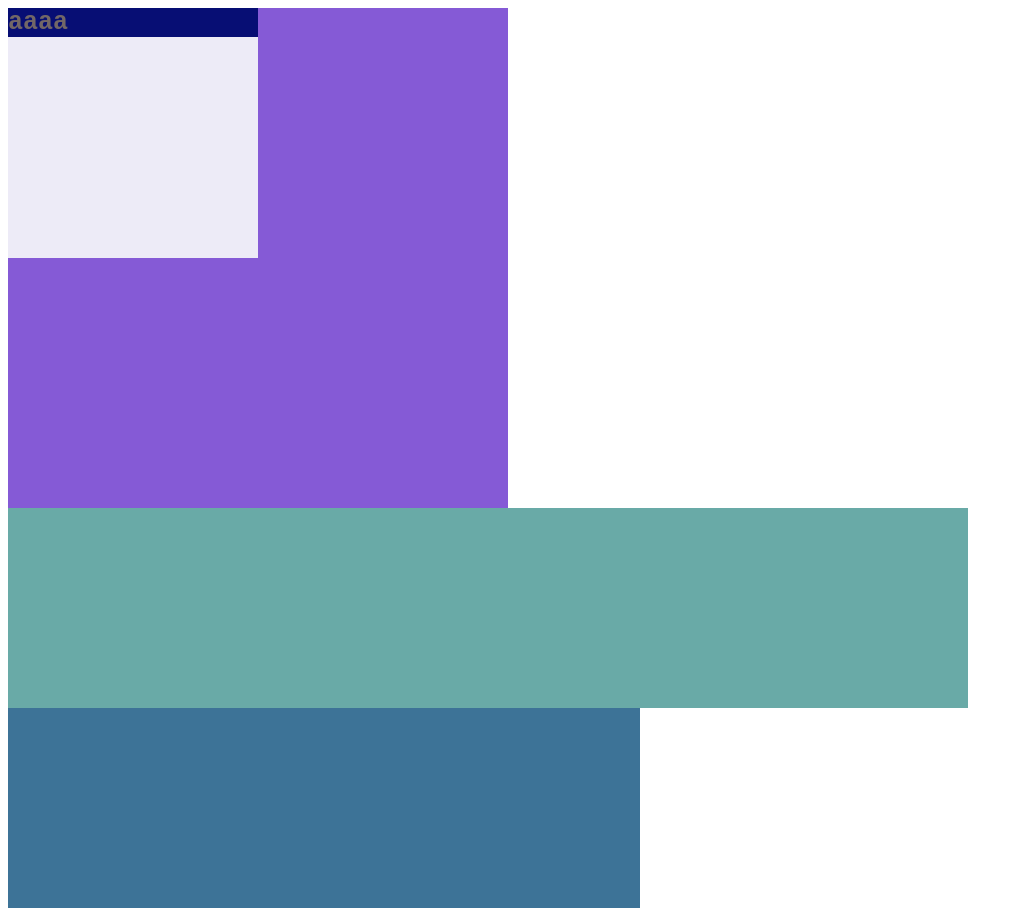
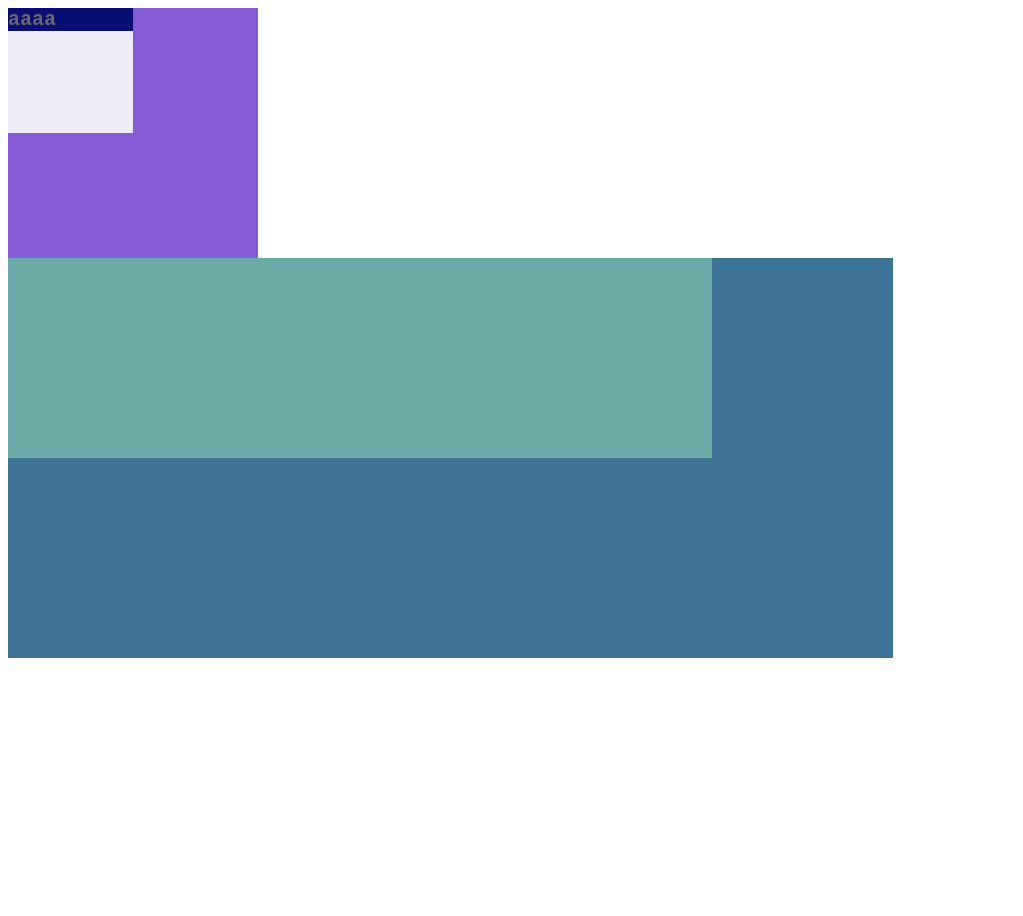
Before and after one commit to Trovopdr/CssInlineExternoInterno, a plain HTML site: page interno.html in a window 1280 px wide. Shown: the whole page, without its empty margins (0-1023 px from the left). After the commit the page ends 800 px from the top, so only its background shows below. Drawn offline with Linux system fonts and the light colour scheme.

Commit message:
Update interno.html

```diff
--- a/interno.html
+++ b/interno.html
@@ -7,28 +7,28 @@
     <style>
         .divA{
             background: #855ad6;
-            width: 500px;
-            height: 500px;
+            width: 250px;
+            height: 250px;
         }
         .divB{
             background: #edebf7;
-            width: 250px;
-            height: 250px;
+            width: 125px;
+            height: 125px;
         }
         .divC{
             color: rgb(114, 103, 103);
             background: rgb(7, 14, 116);
-            font-size: 25px;
+            font-size: 20px;
             font-family: monospace;
             font-weight: bold;
         }
         .divD{
-            width: 50%;
+            width: 70%;
             height: 50vh;
             background: #3d7397;
         }
         .divE{
-            width: 75vw;
+            width: 55vw;
             height: 50%;
             background: #69aaa7;
         }
```
